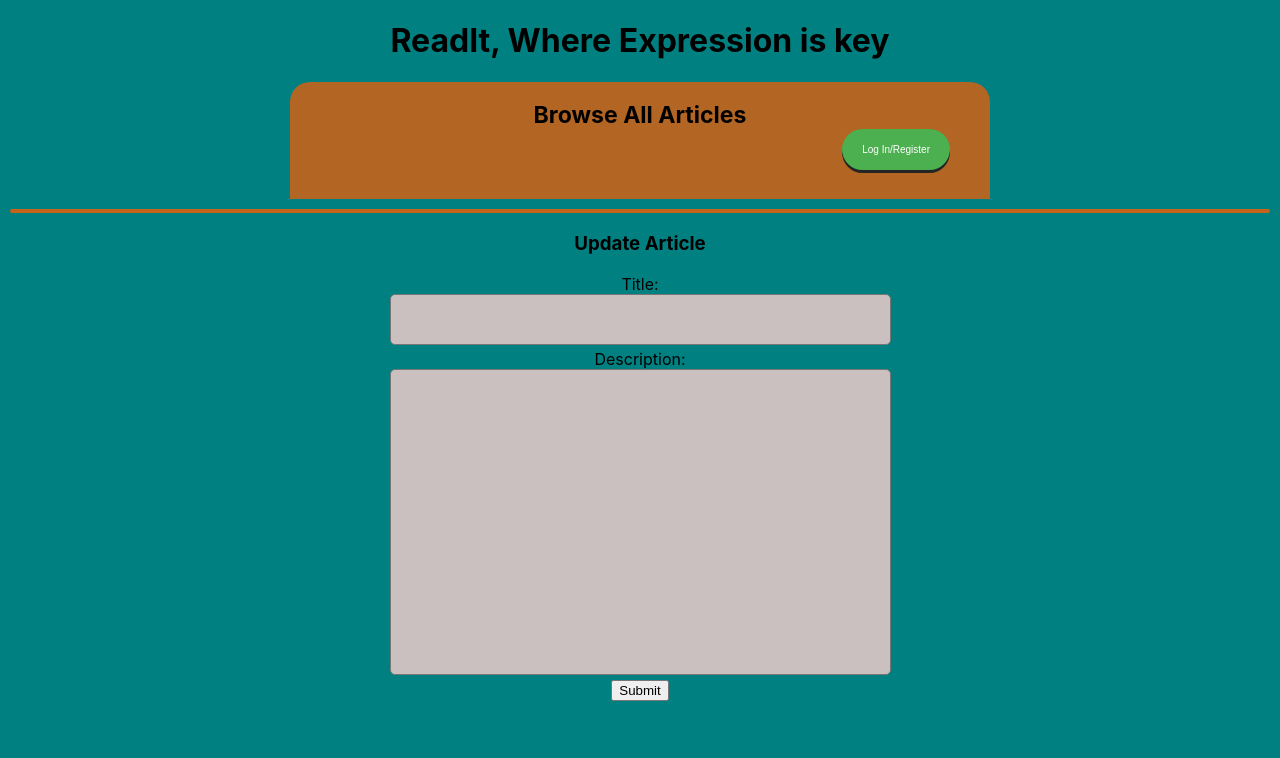
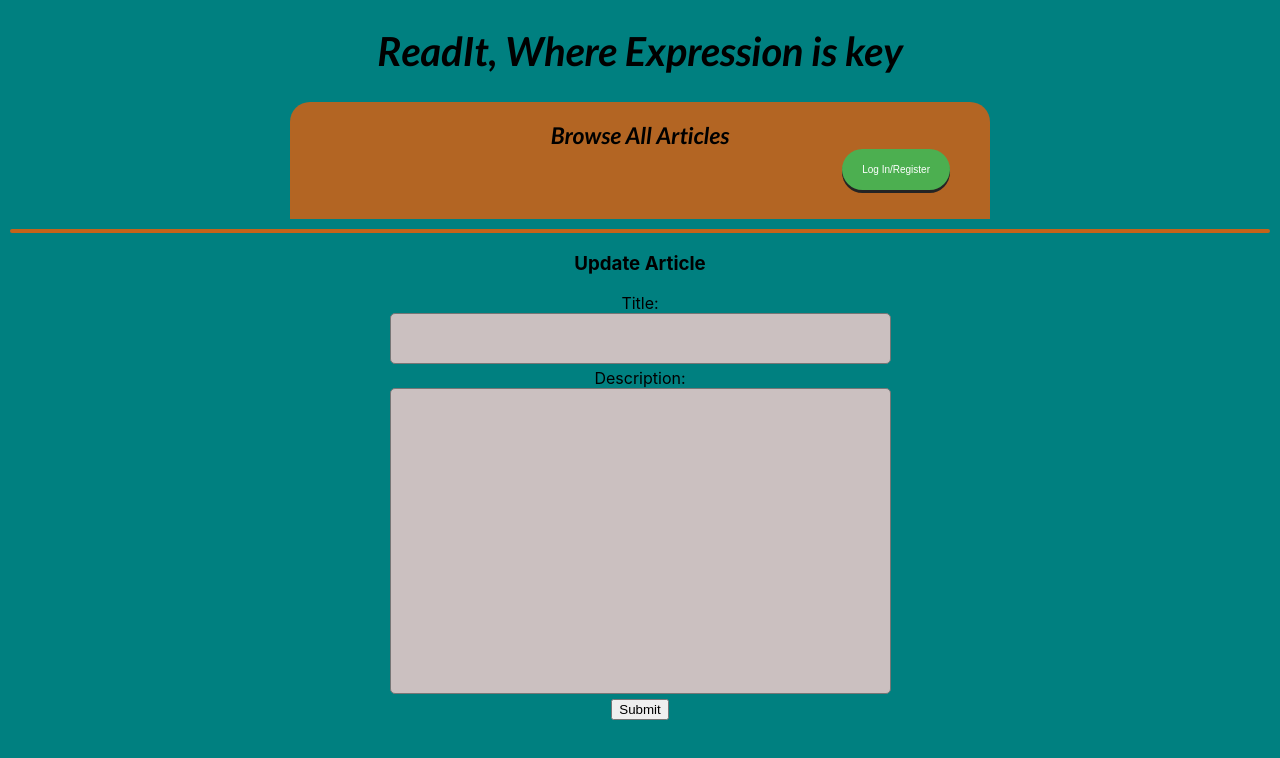
Before and after one commit to Taaseen71/ReadIt-Blog, a React (Create React App) app in the folder client/: page /articles/1 in a window 1280 px wide. Shown: the top 758 px of the page. Built offline with nearby package versions, Linux system fonts and the light colour scheme; no server answers.

Commit message:
added fonts

```diff
--- a/client/src/components/Articles.css
+++ b/client/src/components/Articles.css
@@ -1,3 +1,8 @@
+@import url('https://fonts.googleapis.com/css2?family=Lato:ital,wght@1,700&family=Raleway:wght@600&display=swap');
+/* font-family: 'Lato', sans-serif; */
+
+/* font-family: 'Raleway', sans-serif; */
+
 body {
     background-color: teal;
 }
@@ -61,8 +66,9 @@ hr {
 }
 
 .titleH3 {
-    font-size: 15px;
+    font-size: 18px;
     margin-bottom: 0px;
+    font-family: 'Lato', sans-serif;
 }
 
 .descriptionDiv {
@@ -72,8 +78,11 @@ hr {
 }
 
 .descriptionBox {
+    font-family: 'Raleway', sans-serif;
     display: flex;
     width: 600px;
+    font-size: 15px;
+    font-weight: 400;
 }
 
 .articleButtons {
@@ -106,7 +115,6 @@ hr {
 .commentsWrapper {
     display: flex;
     justify-content: center;
-    ;
 }
 
 .commentsDiv {
@@ -117,6 +125,7 @@ hr {
     flex-direction: column;
     width: 300px;
     text-align: left;
+    font-family: 'Raleway', sans-serif;
 }
 
 .commentsName {
--- a/client/src/components/Articles.jsx
+++ b/client/src/components/Articles.jsx
@@ -45,7 +45,7 @@ export default class Articles extends Component {
             <div className="WholeArticlesWrapper">
                 <div className="secondArticlesWrapper">
                     <div className="articlesHeader">
-                        <h2>Articles</h2>
+
                         {currentUser &&
                             <Link to="/new">
                                 <button className="CreateArticleButton" >Create New Article</button>
--- a/client/src/components/Header.css
+++ b/client/src/components/Header.css
@@ -1,3 +1,8 @@
+@import url('https://fonts.googleapis.com/css2?family=Lato:ital,wght@1,700&family=Raleway:wght@600&display=swap');
+/* font-family: 'Lato', sans-serif; */
+
+/* font-family: 'Raleway', sans-serif; */
+
 /* -------------------------------------------------------------------------- */
 
 /*                                   !!NavBAR                                   */
@@ -80,10 +85,11 @@ ul {
     padding: 0 20px;
     flex-direction: row;
     font-weight: 700;
+    font-family: 'Lato', sans-serif;
 }
 
 .navLinks:hover {
-    color: rgb(129, 2, 34);
+    color: rgb(43, 38, 95);
 }
 
 .logInRegister {
@@ -91,6 +97,11 @@ ul {
     color: black
 }
 
+.heroTitle {
+    font-family: 'Lato', sans-serif;
+    font-size: 40px;
+}
+
 /* -------------------------------------------------------------------------- */
 
 /*                                        !EndNavBar                                 */
--- a/client/src/components/Header.jsx
+++ b/client/src/components/Header.jsx
@@ -10,7 +10,7 @@ export default class Header extends Component {
             <React.Fragment>
                 <div className="header">
                     <div>
-                        <h1>ReadIt, Where Expression is key</h1>
+                        <h1 className='heroTitle'>ReadIt, Where Expression is key</h1>
                     </div>
                     <>
                         <Route to="/" render={(props) => (
```
